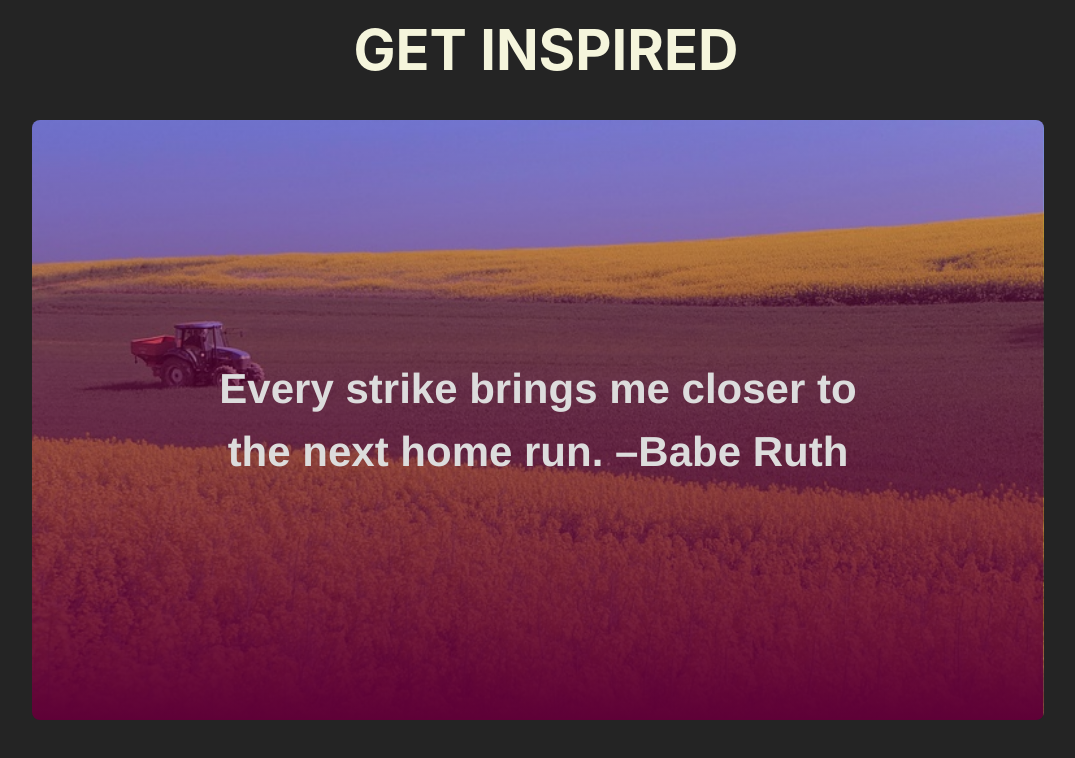
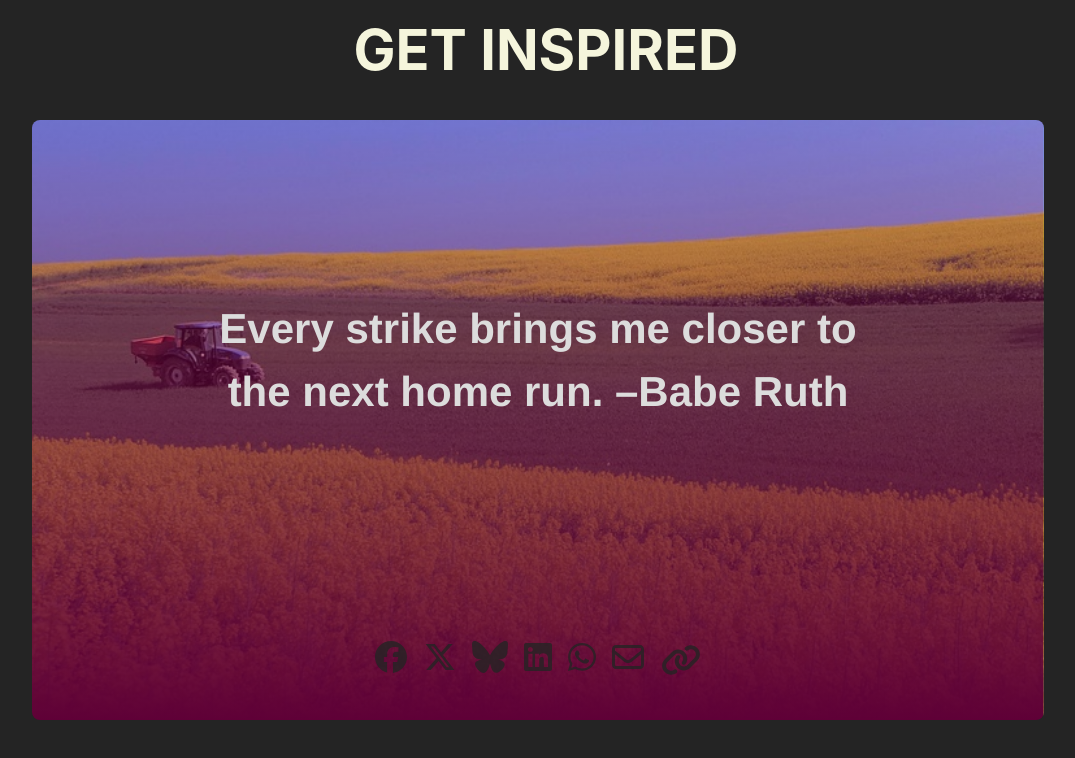
Before and after one commit to cvnoort/motivation-webapp, a React (Vite) app: page / in a window 1280 px wide. Shown: the top 758 px of the page, without its empty margins (102-1177 px from the left). Built offline with nearby package versions, Linux system fonts and the light colour scheme.

Commit message:
Fix merge conflict

```diff
--- a/src/App.css
+++ b/src/App.css
@@ -13,10 +13,42 @@
   text-align: center;
 
   display: flex;
+  flex-direction: column;
   align-items: center;
   justify-content: center;
 }
 
 .quotes-section h2 {
+  margin: 0;
   width: 70%;
+  height: 80%;
+
+  display: flex;
+  flex-direction: column;
+  align-items: center;
+  justify-content: center;
+  align-content: center;
 }
+
+.sharing {
+  width: 80%;
+  height: 20%;
+
+  display: flex;
+  flex-direction: wrap;
+  align-items: center;
+  justify-content: center;
+  align-content: flex-end;
+
+  gap: 2%;
+}
+
+.sharing svg {
+  font-size: 4vh;
+  color: #242424;
+  opacity: 0.8;
+}
+
+.sharing svg:hover {
+  opacity: 1;
+}
--- a/src/TextQuotes.jsx
+++ b/src/TextQuotes.jsx
@@ -1,4 +1,5 @@
 import BGImg from './BackgroundImgs';
+import Sharing from './Sharing';
 
 function TextQuotes() {
     // Get a random quote to display
@@ -21,6 +22,7 @@ function TextQuotes() {
     const randomQuote = quotes[Math.floor(Math.random() * quotes.length)];
 
     let selectedBG = BGImg();
+    console.log(selectedBG);
 
     let sectionStyle = {
       backgroundImage: `linear-gradient(0deg, rgb(95, 0, 55), rgba(208, 0, 121, 0.20)), url(${selectedBG})`,
@@ -30,8 +32,9 @@ function TextQuotes() {
     };
 
     return (
-    <div className="quotes-section" style={sectionStyle}>
+      <div className="quotes-section" style={sectionStyle}>
         <h2>{randomQuote}</h2>
+        <Sharing />
       </div>
     );
   }
```
